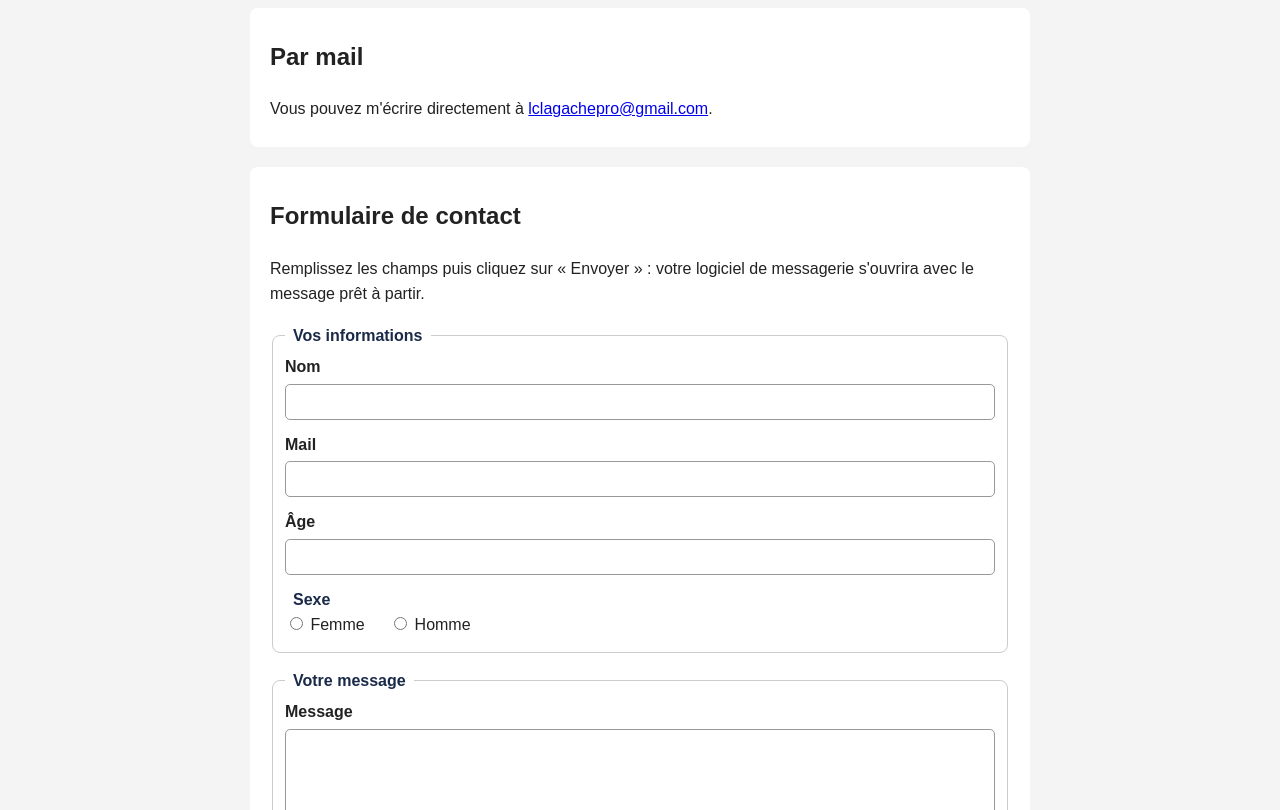
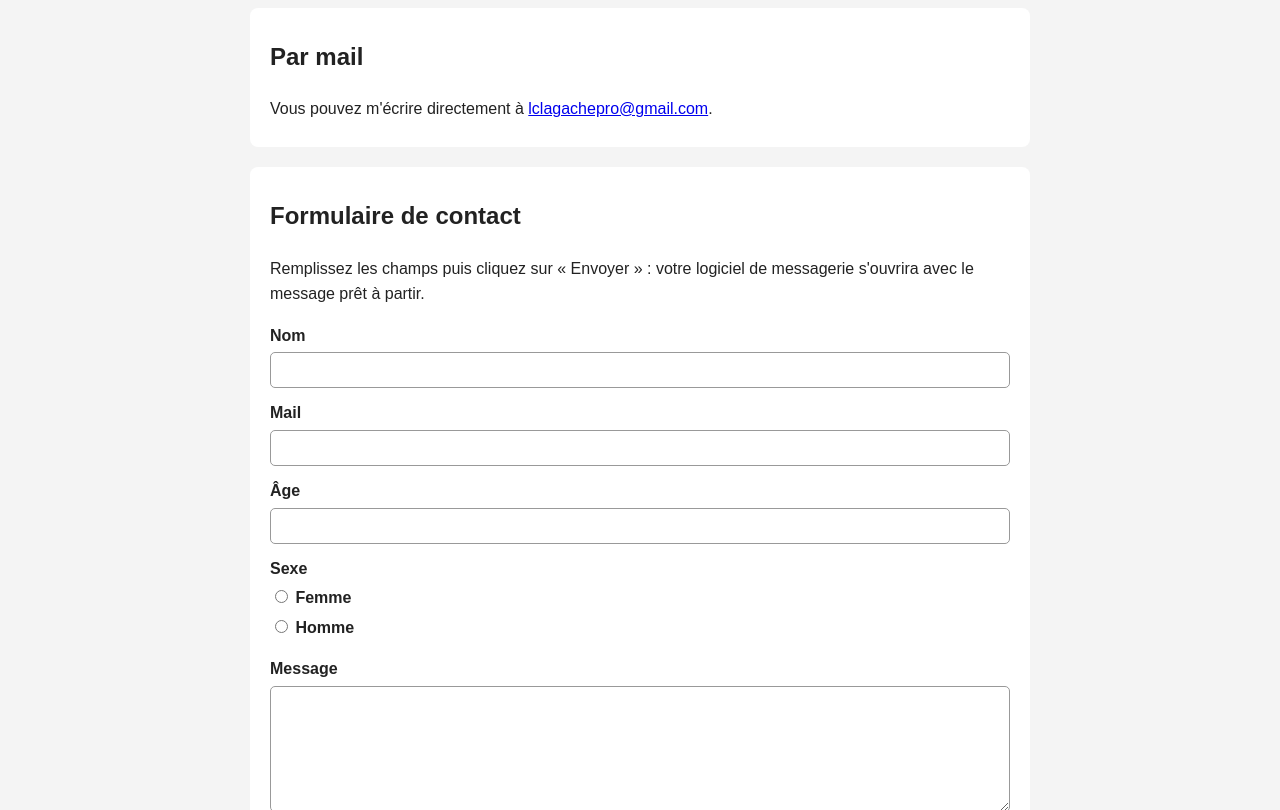
Before and after one commit to LagacheL/tp3_site_web, a plain HTML site: page contact.html in a window 1280 px wide. Shown: the part 142-952 px from the top of the page. Drawn offline with Linux system fonts and the light colour scheme.

Commit message:
pofinement style.css, style_cv.css et contact.html

```diff
--- a/contact.html
+++ b/contact.html
@@ -33,7 +33,6 @@
             <h2>Par mail</h2>
             <p>
                 Vous pouvez m'écrire directement à
-                <!-- mailto: ouvre la messagerie du visiteur avec mon adresse déjà remplie -->
                 <a href="mailto:lclagachepro@gmail.com">lclagachepro@gmail.com</a>.
             </p>
         </section>
@@ -45,11 +44,8 @@
                 logiciel de messagerie s'ouvrira avec le message prêt à partir.
             </p>
 
-            <!-- Le formulaire ouvre la messagerie du visiteur grâce à mailto: -->
+            <!-- Le formulaire sans les grands carrés -->
             <form action="mailto:lclagachepro@gmail.com" method="post" enctype="text/plain">
-
-                <fieldset>
-                    <legend>Vos informations</legend>
 
                 <!-- for="nom" relie l'étiquette au champ qui a id="nom" -->
                 <div class="champ">
@@ -68,25 +64,20 @@
                 </div>
 
                 <!-- Boutons radio : un seul choix possible grâce au même name -->
-                    <fieldset class="sexe">
-                        <legend>Sexe</legend>
+                <div class="champ">
+                    <label>Sexe</label>
                     <label>
                         <input type="radio" name="sexe" value="femme" required> Femme
                     </label>
                     <label>
                         <input type="radio" name="sexe" value="homme"> Homme
                     </label>
-                    </fieldset>
-                </fieldset>
-
-                <fieldset>
-                    <legend>Votre message</legend>
+                </div>
 
                 <div class="champ">
                     <label for="message">Message</label>
                     <textarea id="message" name="message" rows="6" required></textarea>
                 </div>
-                </fieldset>
 
                 <button type="submit">Envoyer</button>
                 <button type="reset">Effacer</button>
--- a/style.css
+++ b/style.css
@@ -190,12 +190,6 @@ textarea {
     font-size: 1em;
 }
 
-/* Contour bleu quand on clique dans un champ */
-input:focus,
-textarea:focus {
-    outline: 2px solid #1b2a49;
-}
-
 /* Groupe "Sexe" : sans cadre, boutons côte à côte */
 fieldset.sexe {
     border: none;
--- a/style_cv.css
+++ b/style_cv.css
@@ -21,7 +21,7 @@
 .cv {
     display: flex;
     background-color: white;
-    border-left: 5px solid #b3202a;
+    border-left:none;
     border-radius: 8px;
     margin: 20px 10px;
     overflow: hidden;
```
Lines whose indentation alone changed are shown as unchanged.
